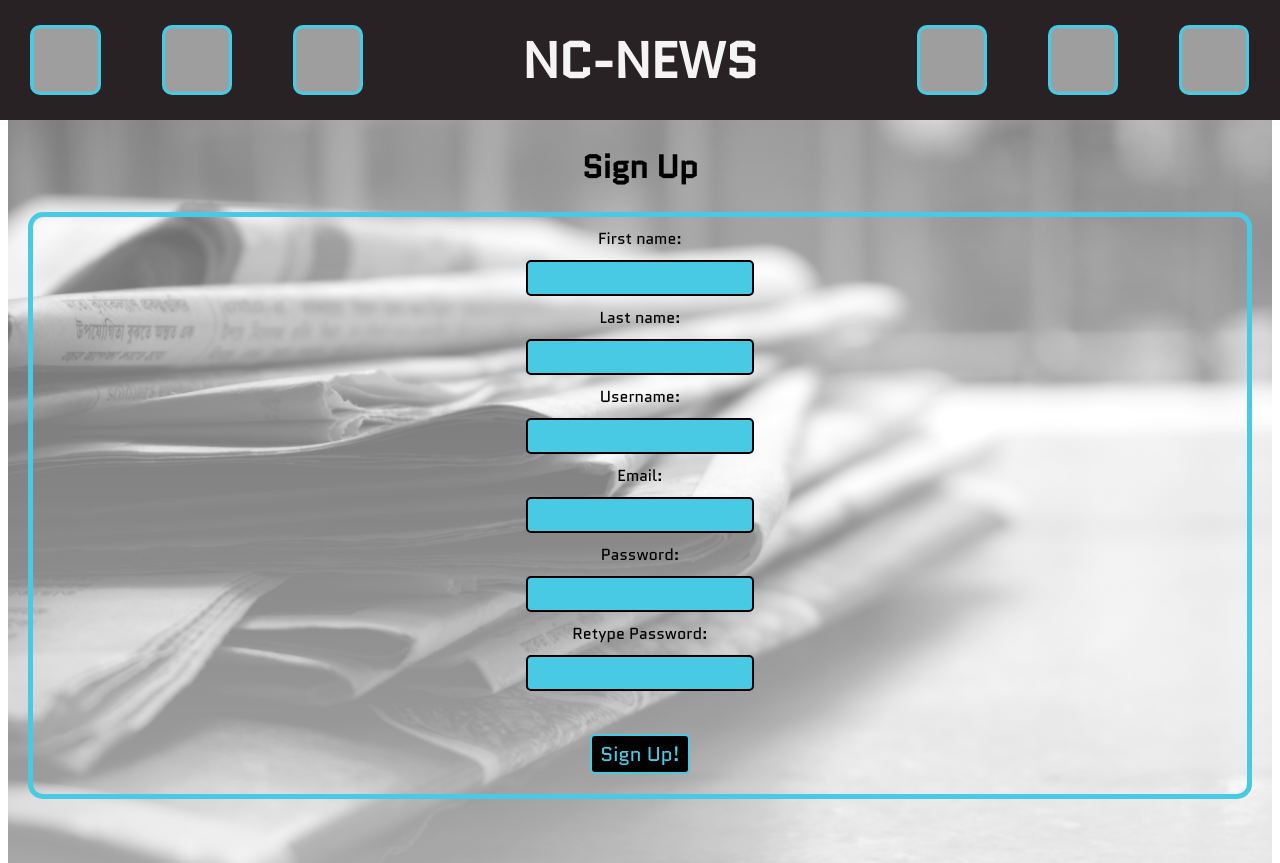
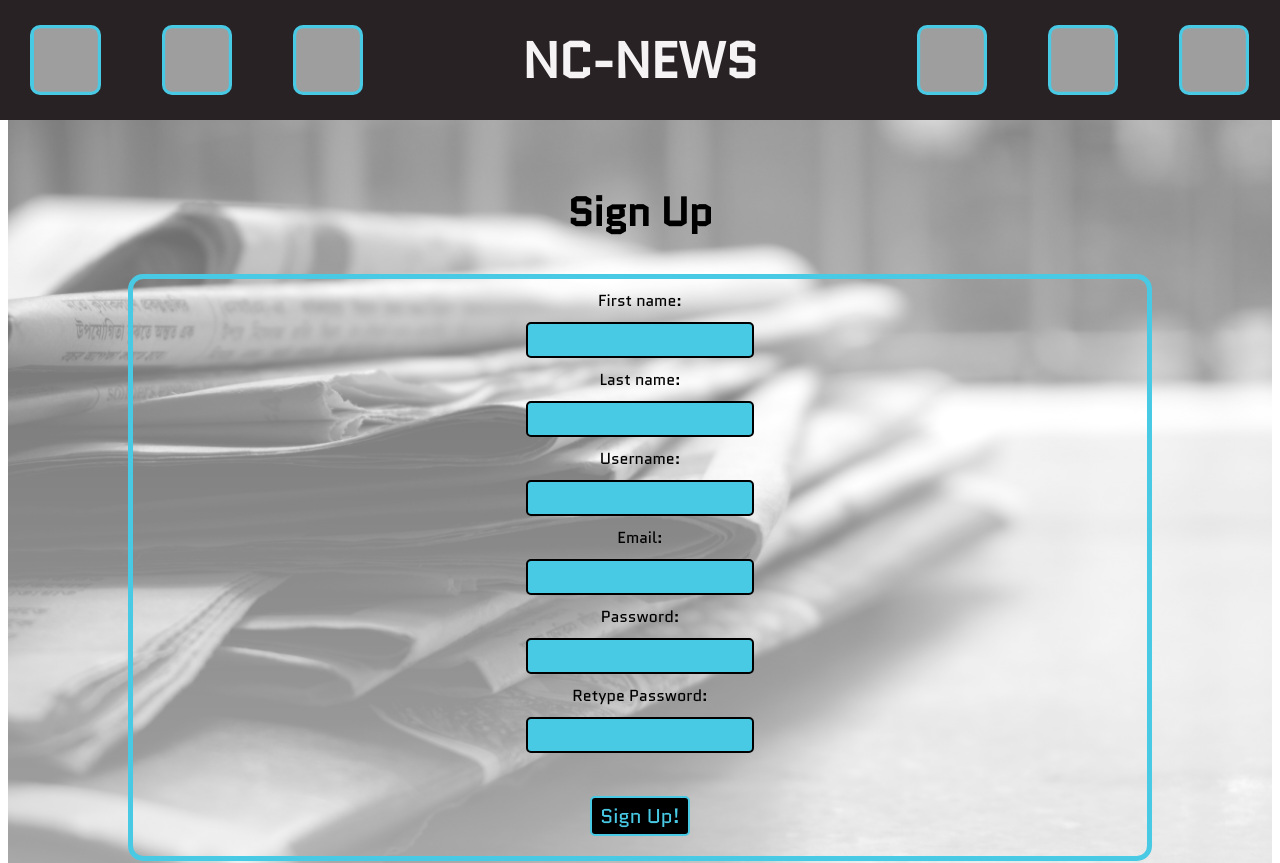
Before and after one commit to garyoconnor89/nc-news-frontend, a React (Create React App) app: page /signup in a window 1280 px wide. Shown: the top 863 px of the page. Built offline with nearby package versions, Linux system fonts and the light colour scheme; grey boxes are pictures that could not be loaded.

Commit message:
css mobile view first stage completed, moved onto css laptop view

```diff
--- a/src/App.css
+++ b/src/App.css
@@ -112,8 +112,8 @@
   padding: 5px;
   border-radius: 15px;
   display: grid;
-  grid-template-columns: 200px 150px;
-  grid-template-rows: 100px 30px 50px;
+  grid-template-columns: 200px 110px;
+  grid-template-rows: 120px 50px 50px;
   grid-template-areas:
     "title topic"
     "author comments"
@@ -128,7 +128,7 @@
   grid-area: title;
   color: rgb(40, 34, 37);
   /* align-self: center; */
-  font-size: 16px;
+  font-size: 14px;
   display: flex;
   /* align-items: center; */
 
@@ -336,6 +336,7 @@
 .single-article-body {
   font-size: 12px;
   color: rgb(40, 34, 37);
+  padding: 10px;
 }
 
 .single-article-comments {
@@ -371,7 +372,7 @@
   border-radius: 5px;
   background-color: rgb(72, 202, 228);
   border: 2px black solid;
-  width: 300px;
+  width: 200px;
   height: 100px;
   margin: 10px;
   font-family: "Quantico", sans-serif;
@@ -414,6 +415,7 @@
 .article-comment-body {
   font-size: 10px;
   color: rgb(40, 34, 37);
+  padding: 10px;
 }
 
 .article-comment-votes {
@@ -424,6 +426,23 @@
 .article-comment-posted {
   font-size: 10px;
   color: rgb(40, 34, 37);
+}
+
+.comment-delete {
+  color: rgb(72, 202, 228);
+  grid-area: topic-input;
+  border-radius: 5px;
+  background-color: black;
+  border: 2px rgb(72, 202, 228) solid;
+  width: 120px;
+  height: 25px;
+  margin: 10px;
+  font-family: "Quantico", sans-serif;
+  font-size: 12px;
+}
+
+.comment-delete:hover {
+  transform: scale(1.2);
 }
 
 /* SINGLE ARTICLE COMMENTS END */
@@ -509,6 +528,10 @@
   justify-content: center;
 }
 
+.login-title {
+  font-size: 40px;
+}
+
 .login-form-input {
   grid-area: topic-input;
   border-radius: 5px;
@@ -539,6 +562,10 @@
     "order order-input";
   align-items: center;
   justify-content: center;
+}
+
+.signup-title {
+  font-size: 40px;
 }
 
 .signup-form-input {
@@ -610,3 +637,40 @@
 }
 
 /* VOTE BUTTON END */
+
+/* GENERAL SCREEN QUERY START */
+
+@media screen and (min-width: 600px) {
+  .single-article,
+  .topics-container,
+  .articles-container,
+  .signup-container,
+  .login-container,
+  .account {
+    margin-top: 60px;
+  }
+  .account,
+  .signup-container,
+  .login-container,
+  .topics-container {
+    margin-left: 100px;
+    margin-right: 100px;
+  }
+  .user-container,
+  .user-articles {
+    margin-left: 350px;
+    margin-right: 350px;
+  }
+  .homepage-articles {
+    display: flex;
+    flex-direction: row;
+    flex-wrap: wrap;
+    width: 1500px;
+    justify-content: center;
+  }
+  .homepage-article {
+    width: 400px;
+  }
+}
+
+/* GENERAL SCREEN QUERY END */
--- a/src/Components/Account.jsx
+++ b/src/Components/Account.jsx
@@ -29,8 +29,9 @@ class Account extends Component {
       <main className="account">
         <br />
         <br />
+
         <br />
-        <br />
+        <section className="account">
           <h1 className="user-title">Account</h1>
           <section className="user-container">
             <h3 className="user-name">{name}</h3>
@@ -58,6 +59,7 @@ class Account extends Component {
               })}
             </section>
           )}
+        </section>
       </main>
     );
   }
--- a/src/Components/Article.jsx
+++ b/src/Components/Article.jsx
@@ -115,6 +115,7 @@ class Article extends Component {
                   <Voter section="comments" id={comment_id} votes={votes} />
                   {author === "jessjelly" ? (
                     <button
+                      className="comment-delete"
                       onClick={this.deleteCommentClick}
                       value={comment_id}
                     >
--- a/src/Components/Articles.jsx
+++ b/src/Components/Articles.jsx
@@ -68,7 +68,7 @@ class Articles extends Component {
         <br></br>
         <br></br>
         <br></br>
-        <main className="homepage-articles">
+        <main className="homepage-articles articles-container">
           <h1 className="articles-title">Articles</h1>
           <form className="articles-form">
             <label className="articles-form-topic" htmlFor="topic">
@@ -116,6 +116,7 @@ class Articles extends Component {
               <option value="asc">Ascending</option>
             </select>
           </form>
+          {/* <section className="homepage-articles"> */}
           {isLoading ? (
             <h1>Is Loading</h1>
           ) : (
@@ -145,6 +146,7 @@ class Articles extends Component {
               );
             })
           )}
+          {/* </section> */}
         </main>
       </section>
     );
--- a/src/Components/Homepage.jsx
+++ b/src/Components/Homepage.jsx
@@ -29,6 +29,7 @@ class Homepage extends Component {
     }
     return (
       <main>
+        <br />
         <br />
         <section className="homepage-section">
           <header className="homepage-header">
--- a/src/Components/Login.jsx
+++ b/src/Components/Login.jsx
@@ -9,8 +9,8 @@ class Login extends Component {
         <br />
         <br />
         <br />
-
-        <h1>Login</h1>
+        <section className="login-container">
+          <h1 className="login-title">Login</h1>
           <form className="login-form">
             <label htmlFor="login-username">Username: </label>
             <br />
@@ -34,6 +34,7 @@ class Login extends Component {
               Login!
             </button>
           </form>
+        </section>
       </main>
     );
   }
--- a/src/Components/PostComment.jsx
+++ b/src/Components/PostComment.jsx
@@ -41,13 +41,11 @@ class PostComment extends Component {
         <label>
           Comment:
           <br />
-          <input
+          <textarea
             className="post-comment-input"
-            value={this.state.body}
-            onChange={this.handleChange}
-            type="text"
-            placeholder="Enter comment here. Be kind."
-          ></input>
+            cols="30"
+            rows="10"
+          ></textarea>
           <br />
           <input
             className="post-comment-submit"
--- a/src/Components/Signup.jsx
+++ b/src/Components/Signup.jsx
@@ -9,7 +9,8 @@ class Signup extends Component {
         <br />
         <br />
         <br />
-        <h1>Sign Up</h1>
+        <section className="signup-container">
+          <h1 className="signup-title">Sign Up</h1>
           <form className="signup-form">
             <label htmlFor="signup-first-name">First name: </label>
             <br />
@@ -69,6 +70,7 @@ class Signup extends Component {
             <br />
             <button className="signup-form-submit">Sign Up!</button>
           </form>
+        </section>
       </main>
     );
   }
--- a/src/Components/User.jsx
+++ b/src/Components/User.jsx
@@ -19,10 +19,9 @@ class User extends Component {
   };
 
   render() {
-    console.log(this.state.user);
     const { user, articles, isLoading } = this.state;
     const { name, avatar_url, username } = this.state.user;
-    console.log(this.state.user, "NAME");
+
     return (
       <main>
         <br />
@@ -30,6 +29,7 @@ class User extends Component {
         <br />
         <br />
         <br />
+
         {isLoading ? (
           <h1>Is Loading</h1>
         ) : (
```
Lines whose indentation alone changed are shown as unchanged.
